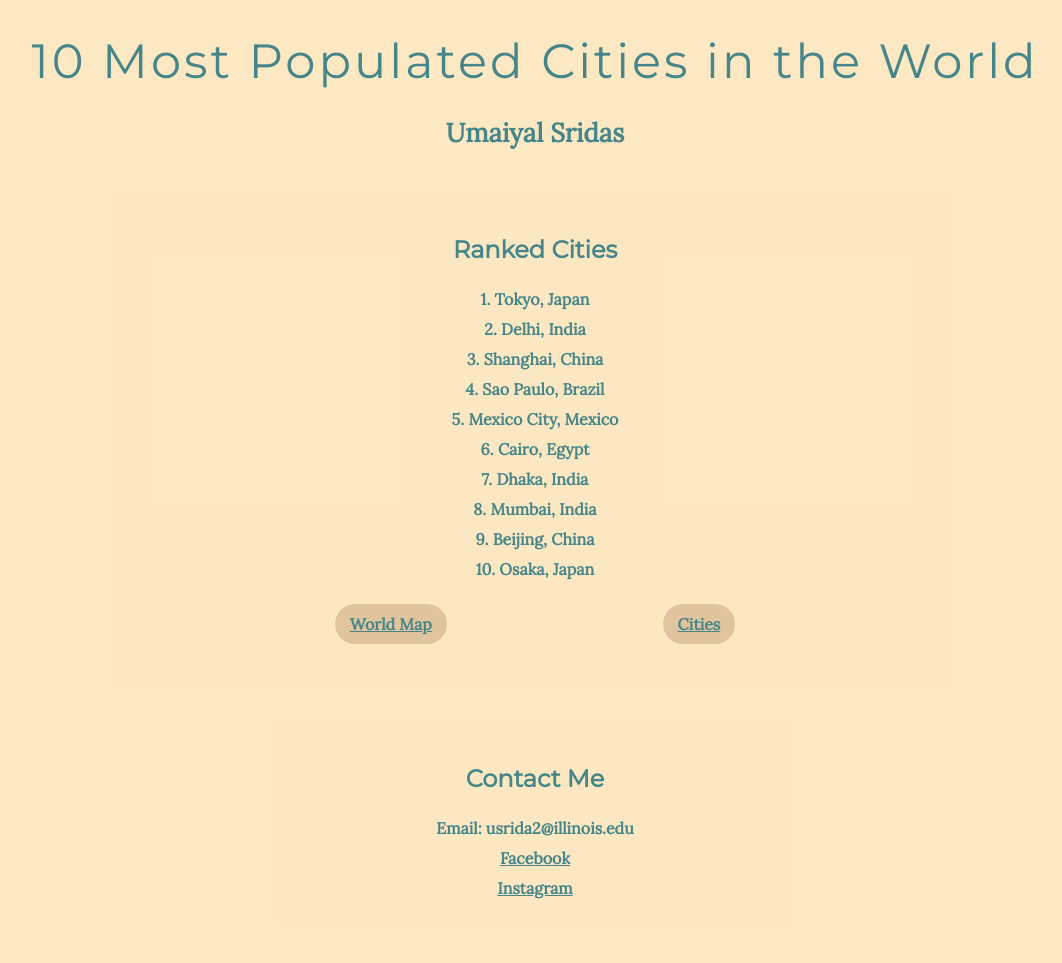
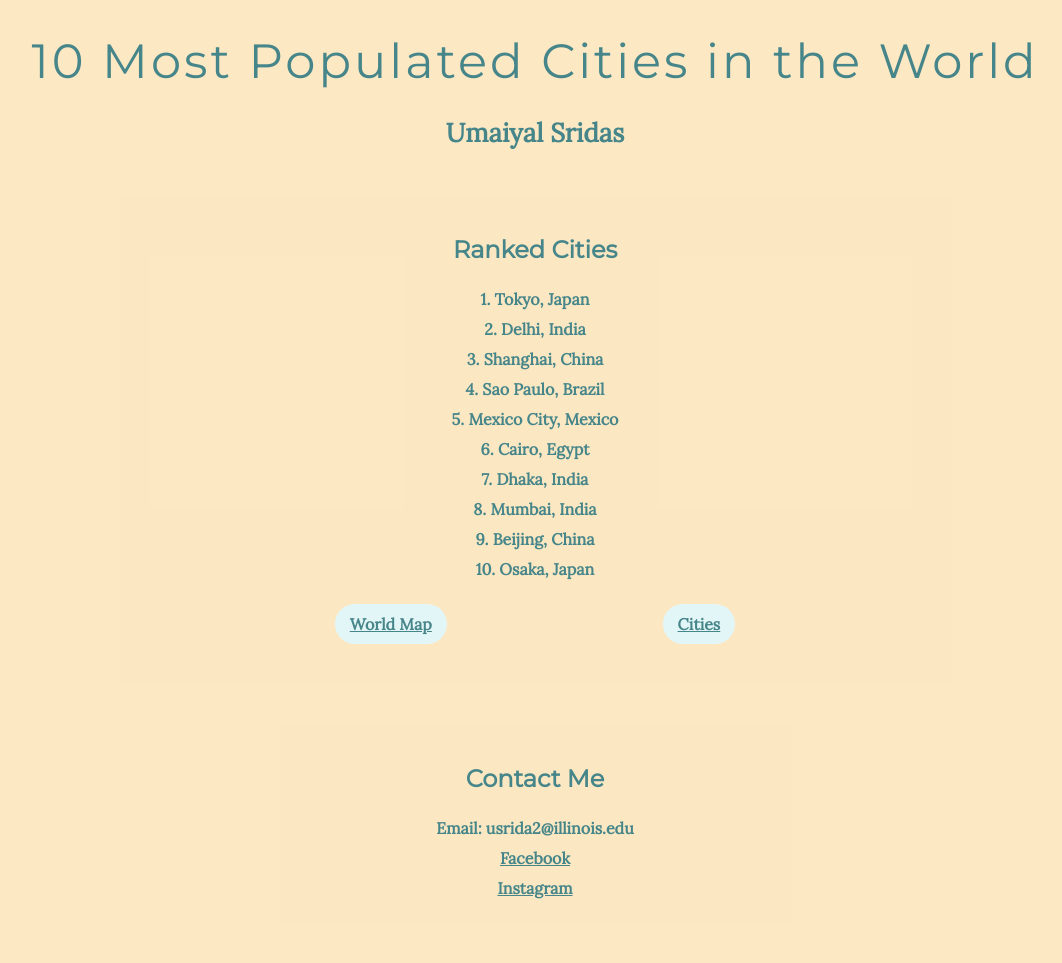
Before and after one commit to usridas/most-populated-cities-in-the-world.github.io, a Jekyll site: the page built from index.md, in a window 1280 px wide. Shown: the whole page, without its empty margins (105-1167 px from the left). Built offline with Jekyll 4.4.1, drawn with Linux system fonts in a browser that asks for light colours.

Commit message:
Update home.scss

```diff
--- a/assets/home.scss
+++ b/assets/home.scss
@@ -22,7 +22,7 @@
 
   a {
     padding: 10px 15px;
-    background: $english-tea;
+    background: $baby-blue;
     border-radius: 20px;
   }
 
```
